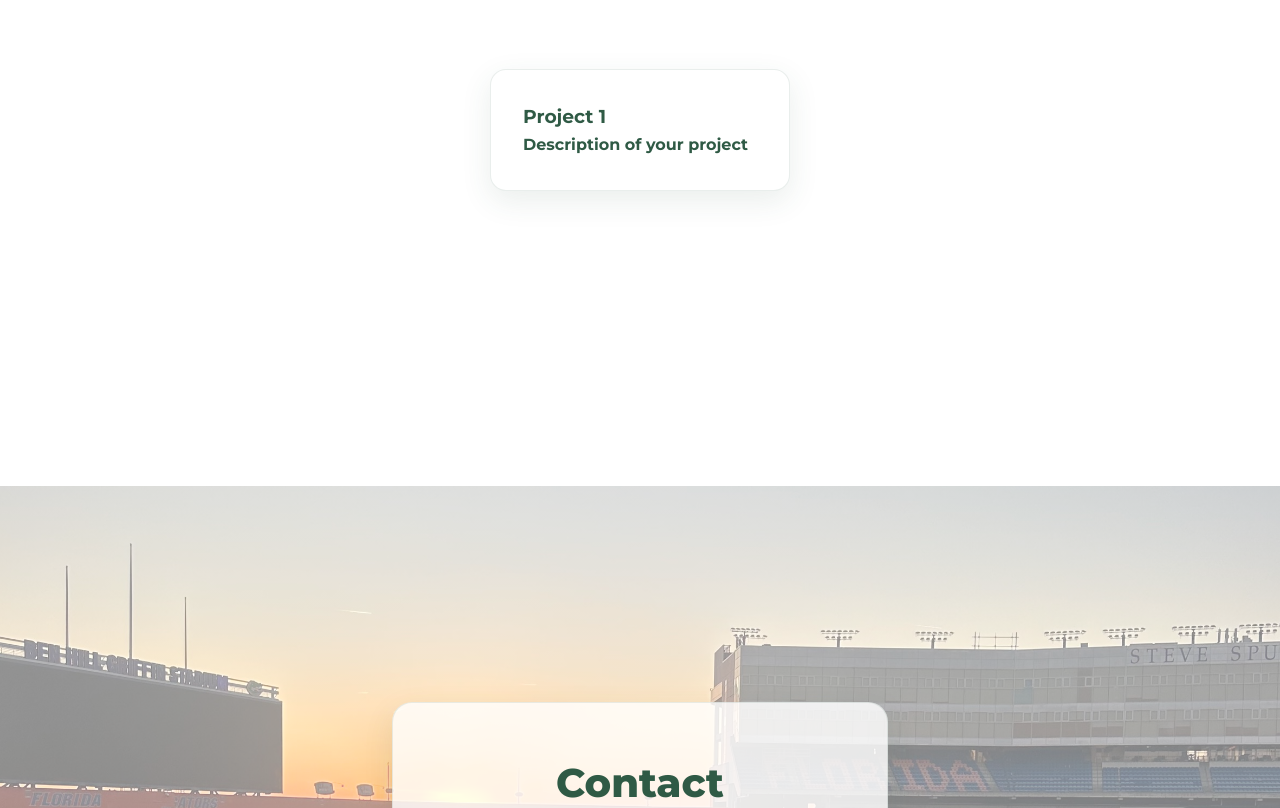
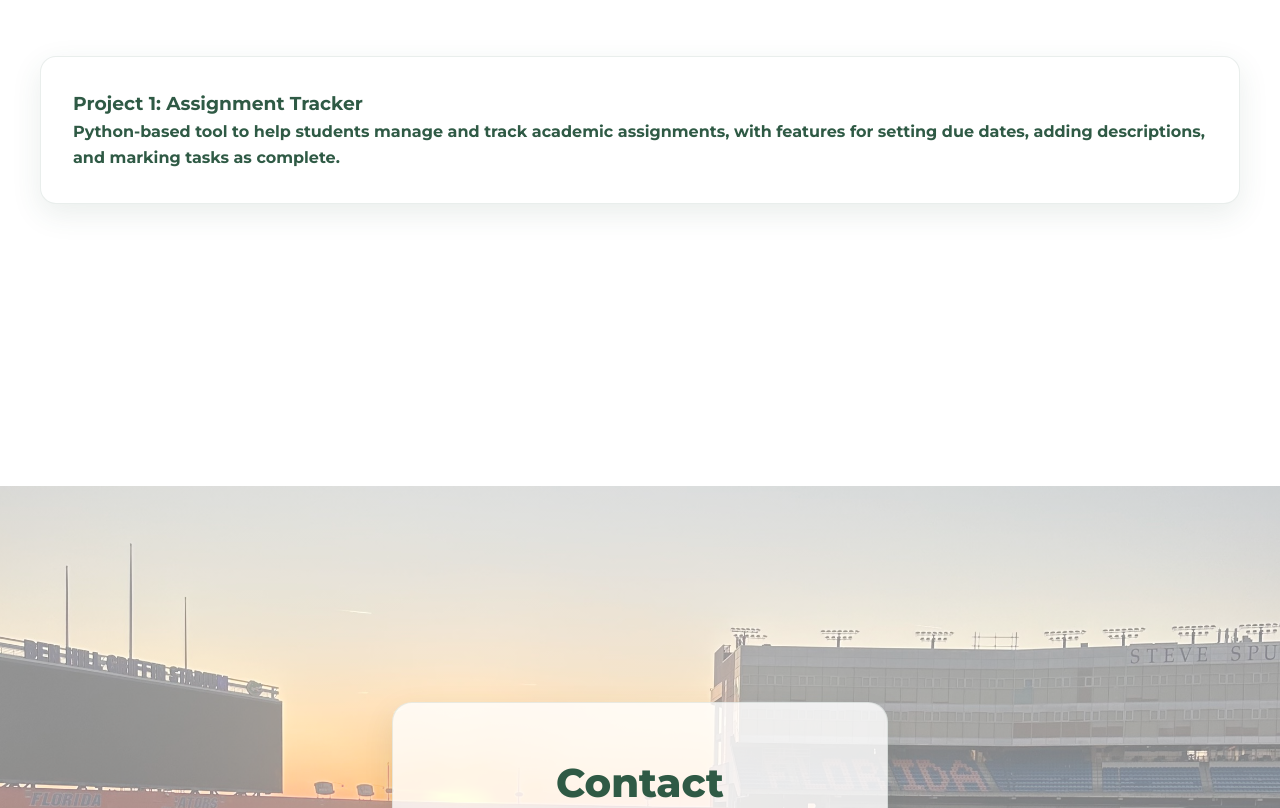
Before and after one commit to allygreenberg8/agreenie.tech, a plain HTML site: page index.html in a window 1280 px wide. Shown: the part 1994-2802 px from the top of the page. Drawn offline with Linux system fonts and the light colour scheme.

Commit message:
Added assignment description

```diff
--- a/index.html
+++ b/index.html
@@ -47,8 +47,8 @@
             <div class="project-grid">
                 <!-- Add your projects here -->
                 <div class="project-card">
-                    <h3>Project 1</h3>
-                    <p>Description of your project</p>
+                    <h3>Project 1: Assignment Tracker</h3>
+                    <p>Python-based tool to help students manage and track academic assignments, with features for setting due dates, adding descriptions, and marking tasks as complete. </p>
                 </div>
             </div>
         </section>
```
